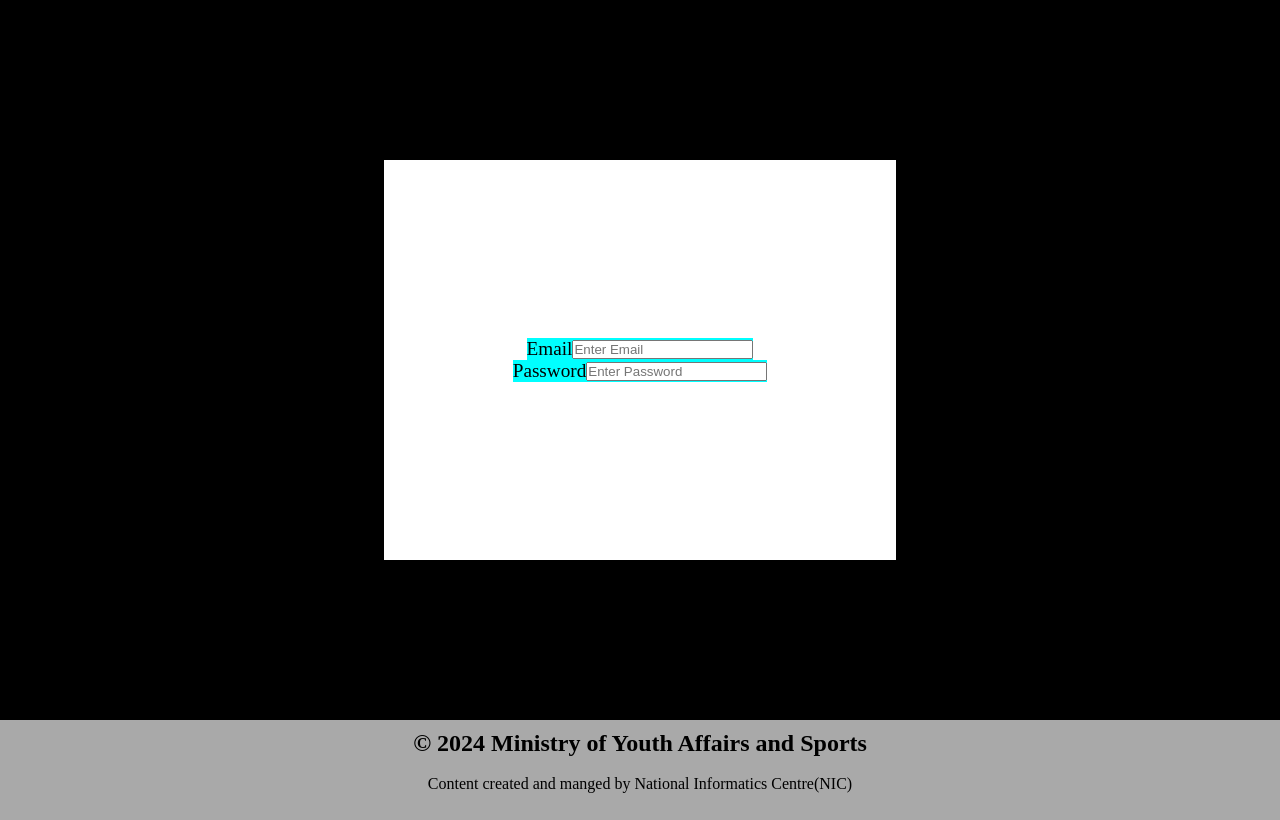
After one commit to jassivx/flaskProject, a Flask app: template templates/login.html in a window 1280 px wide. The commit adds this page. Run offline with Flask 3, Linux system fonts and the light colour scheme; the template is opened without the code that fills it, so the values that code supplies are empty.

Commit message:
first with html

```diff
--- /dev/null
+++ b/templates/login.html
@@ -0,0 +1,41 @@
+<!DOCTYPE html>
+<html lang="en">
+<head>
+    <meta charset="UTF-8">
+    <title>login</title>
+    <link rel="stylesheet" href="style_login.css">
+</head>
+<body>
+
+
+   <!-- This is the whole screen -->
+
+    <div class="whole-screen">
+        <div class="login_container">
+            <div class="email">
+                <label>Email</label>
+                <input type="email" placeholder="Enter Email">
+            </div>
+
+            <div class="password">
+                <label>Password</label>
+                <input type="password" placeholder="Enter Password">
+            </div>
+
+        </div>
+
+    </div>
+
+   <!-- This is the footer -->
+
+    <div class="footer">
+        <h2>© 2024 Ministry of Youth Affairs and Sports</h2>
+        <br>
+        <p>Content created and manged by National Informatics Centre(NIC)</p>
+
+    </div>
+
+
+
+</body>
+</html>
--- /dev/null
+++ b/templates/style_login.css
@@ -0,0 +1,72 @@
+* {
+    margin: 0;
+    padding: 0;
+    box-sizing: border-box;
+}
+.whole-screen {
+    /*flex: 1; /* Takes up the remaining space between navbar and footer */
+    display:flex;
+    justify-content: center;
+    align-items: center;
+    width: 100%;
+    color: white;
+    min-height: 90vh;
+    background-color: black;
+    font-size: larger;
+}
+
+.login{
+    color: black;
+    text-align: center;
+
+}
+
+/* Footer styling */
+.footer {
+    padding-top: 10px;
+    color: black;
+    background-color: darkgray;
+    font-size: 16px;
+    text-align: center;
+    height: 100px;
+
+}
+.footer p {
+    color: black;
+    align-content: center;
+}
+
+.login_container{
+    display:flex;
+    flex-direction: column;
+    justify-content: center;
+    align-items: center;
+
+    background-color: white;
+    height: 400px;
+    width: 40%;
+    color: black;
+
+}
+
+
+.email{
+    display:flex;
+    background-color: aqua;
+    justify-content: center;
+    align-items: center;
+
+}
+
+.password{
+    display:flex;
+    background-color: aqua;
+    justify-content: center;
+    align-items: center;
+
+
+
+
+
+
+}
```
Also changed, not shown: templates/index_dummy.html (+5 -3 lines), templates/style_dummy.css (+5 -5 lines).
